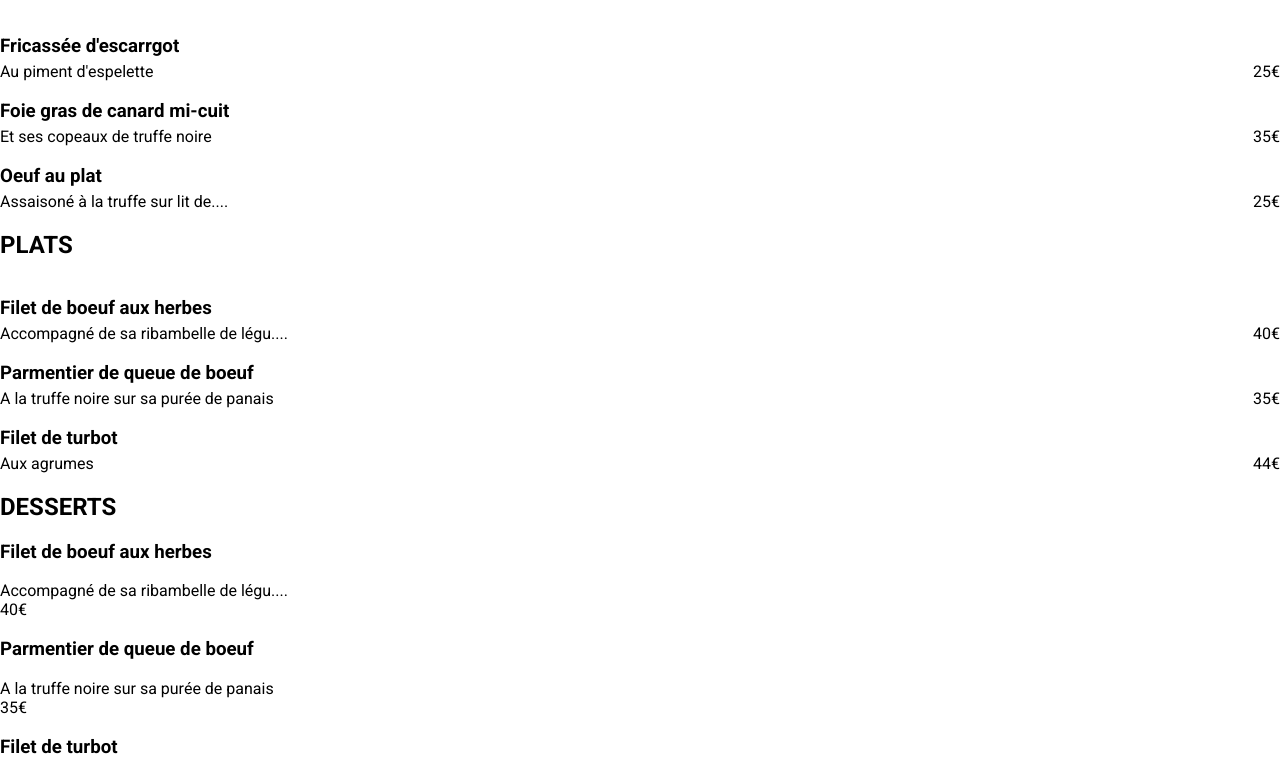
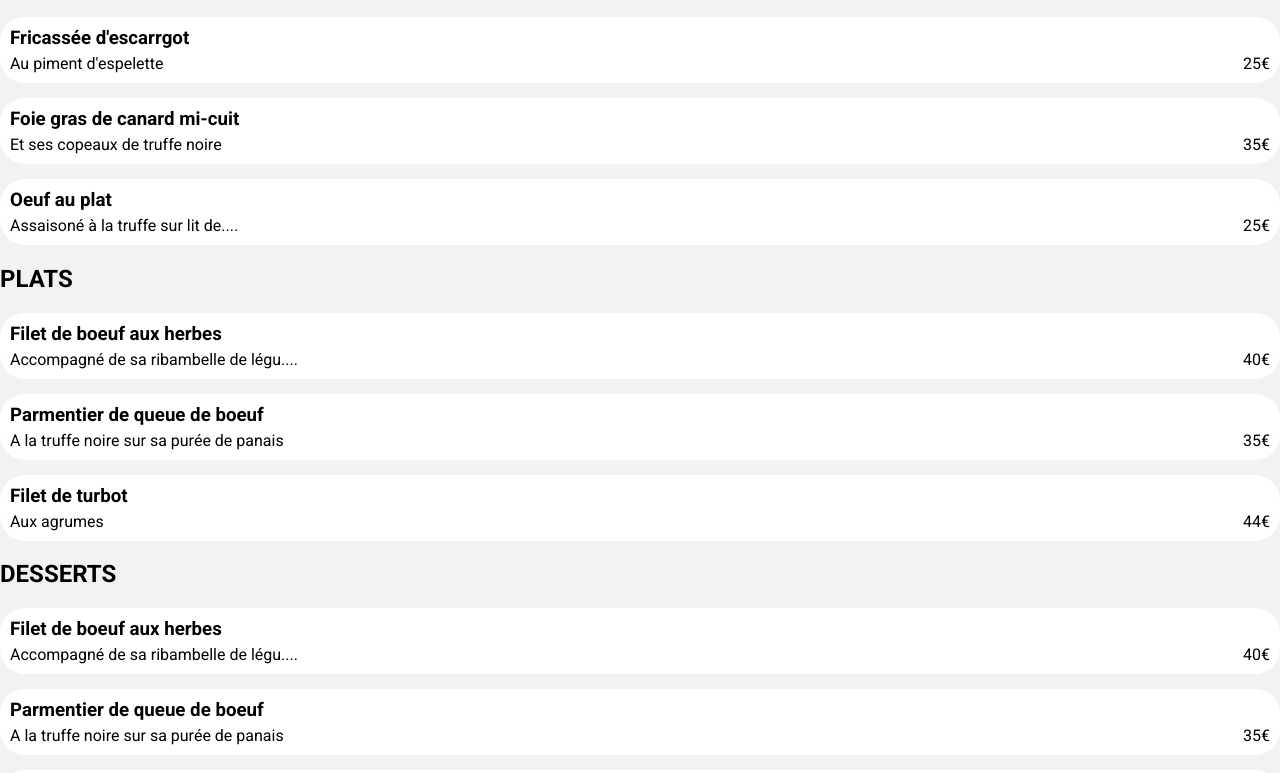
Before and after one commit to mostapha69/HarbaouiMostapha_3_22072021, a website: page la-palette-du-goût.html in a window 1280 px wide. Shown: the part 1156-1929 px from the top of the page. Drawn offline with Linux system fonts and the light colour scheme; a web font is replaced by a local one.

Commit message:
css arrangement

```diff
--- a/la-palette-du-gout.scss
+++ b/la-palette-du-gout.scss
@@ -73,11 +73,22 @@ header img {
     width:100%;
 }
 
-
+// SECTION ALL (TOUTES LES SECTIONS + TITRE H1)
+.sections__all{
+    background-color: #F2F2F3;
+    border-radius: 25px 25px 0 0;  // bordures angles du haut seulement
+    //margin-top:
+}
 //TITRE H1 + ICON
 .h1__title{
     display: flex;
     justify-content: space-around;
+    align-items: center;
+}
+
+//ICONE COEUR
+.heart__icon{
+    font-size:25px;
 }
 
 
@@ -86,6 +97,7 @@ header img {
     display: grid;
     grid-template-rows: 3fr;
     grid-template-columns: 1fr;
+    grid-row-gap: 15px;
 }
 
 .container__entrees__meal__description{
@@ -95,6 +107,7 @@ header img {
 
 .container__entrees__meal__title{
     margin-bottom:5px;   //réduire marges des h3
+    margin-top:0;
 }
 
 
@@ -103,6 +116,7 @@ header img {
     display: grid;
     grid-template-rows: 3fr;
     grid-template-columns: 1fr;
+    grid-row-gap: 15px;
 }
 
 .container__plats__meal__description{
@@ -112,7 +126,36 @@ header img {
 
 .container__plats__meal__title{
     margin-bottom:5px;
+    margin-top:0;
 }
+
+//SECTION DESSERTS
+.container__desserts{
+    display: grid;
+    grid-template-rows: 3fr;
+    grid-template-columns: 1fr;
+    grid-row-gap: 15px;
+}
+
+.container__desserts__meal__description{
+    display: flex;
+    justify-content: space-between;
+}
+
+.container__desserts__meal__title{
+    margin-bottom: 5px;
+    margin-top:0;
+}
+
+.btn__container{        //boutons des Entrées, des Plats et des desserts
+    background-color: white;
+    padding-top: 10px;
+    padding-bottom: 10px;
+    border-radius: 25px;
+    padding-right: 10px;
+    padding-left: 10px;
+}
+
 
 //FOOTER
 footer{
--- a/la-palette-du-goût.html
+++ b/la-palette-du-goût.html
@@ -50,14 +50,14 @@
             <section class="section__entrees">
                 <h2>ENTREES</h2>
                 <div class="container__entrees">
-                    <div class="container__entrees__meal">
+                    <div class="container__entrees__meal btn__container">
                         <h3 class="container__entrees__meal__title">Fricassée d'escarrgot</h3>
                         <div class="container__entrees__meal__description">
                             <div class="container__entrees__meal__description__title">Au piment d'espelette</div>
                             <div class="container__entrees__meal__description__price">25€</div>
                         </div>
                     </div>
-                    <div class="container__entrees__meal">
+                    <div class="container__entrees__meal btn__container">
                         <h3 class="container__entrees__meal__title">Foie gras de canard mi-cuit</h3>
                         <div class="container__entrees__meal__description">
                             <div class="container__entrees__meal__description__title">Et ses copeaux de truffe noire
@@ -65,7 +65,7 @@
                             <div class="container__entrees__meal__description__price">35€</div>
                         </div>
                     </div>
-                    <div class="container__entrees__meal">
+                    <div class="container__entrees__meal btn__container">
                         <h3 class="container__entrees__meal__title">Oeuf au plat</h3>
                         <div class="container__entrees__meal__description">
                             <div class="container__entrees__meal__description__title">Assaisoné à la truffe sur lit
@@ -79,7 +79,7 @@
             <section class="section__plats">
                 <h2>PLATS</h2>
                 <div class="container__plats">
-                    <div class="container__plats__meal">
+                    <div class="container__plats__meal btn__container">
                         <h3 class="container__plats__meal__title">Filet de boeuf aux herbes</h3>
                         <div class="container__plats__meal__description">
                             <div class="container__plats__meal__description__title">Accompagné de sa ribambelle de
@@ -88,7 +88,7 @@
                             <div class="container__plats__meal__description__price">40€</div>
                         </div>
                     </div>
-                    <div class="container__plats__meal">
+                    <div class="container__plats__meal btn__container">
                         <h3 class="container__plats__meal__title">Parmentier de queue de boeuf</h3>
                         <div class="container__plats__meal__description">
                             <div class="container__plats__meal__description__title">A la truffe noire sur sa purée de
@@ -97,7 +97,7 @@
                             <div class="container__plats__meal__description__price">35€</div>
                         </div>
                     </div>
-                    <div class="container__plats__meal">
+                    <div class="container__plats__meal btn__container">
                         <h3 class="container__plats__meal__title">Filet de turbot</h3>
                         <div class="container__plats__meal__description">
                             <div class="container__plats__meal__description__title">Aux agrumes</div>
@@ -110,7 +110,7 @@
             <section class="section__desserts">
                 <h2>DESSERTS</h2>
                 <div class="container__desserts">
-                    <div class="container__desserts__meal">
+                    <div class="container__desserts__meal btn__container">
                         <h3 class="container__desserts__meal__title">Filet de boeuf aux herbes</h3>
                         <div class="container__desserts__meal__description">
                             <div class="container__desserts__meal__description__title">Accompagné de sa ribambelle de
@@ -119,7 +119,7 @@
                             <div class="container__desserts__meal__description__price">40€</div>
                         </div>
                     </div>
-                    <div class="container__desserts__meal">
+                    <div class="container__desserts__meal btn__container">
                         <h3 class="container__desserts__meal__title">Parmentier de queue de boeuf</h3>
                         <div class="container__desserts__meal__description">
                             <div class="container__desserts__meal__description__title">A la truffe noire sur sa purée de
@@ -128,7 +128,7 @@
                             <div class="container__desserts__meal__description__price">35€</div>
                         </div>
                     </div>
-                    <div class="container__desserts__meal">
+                    <div class="container__desserts__meal btn__container">
                         <h3 class="container__desserts__meal__title">Filet de turbot</h3>
                         <div class="container__desserts__meal__description">
                             <div class="container__desserts__meal__description__title">Aux agrumes</div>
```
Also changed, not shown: la-palette-du-gout.css, 1 other file.
